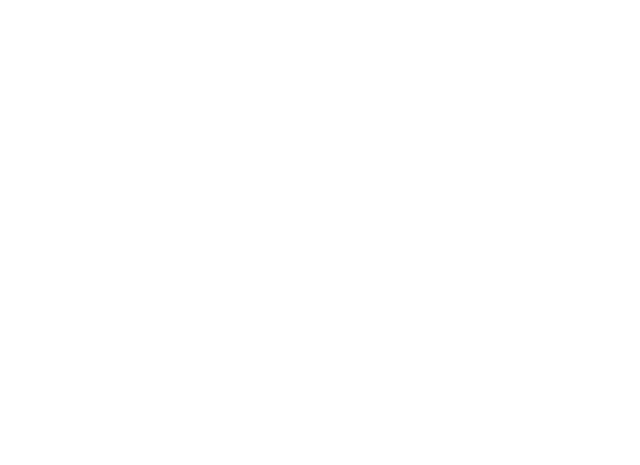
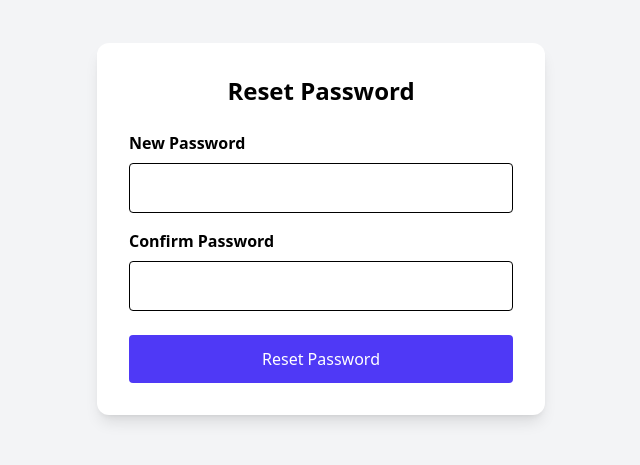
Before and after one commit to Kevin0belnas/fulfill1st, a React (Vite) app: page /reset-password/1 in a window 1280 px wide. Before the commit this address had no page. Shown: the part 179-644 px from the top of the page, without its empty margins (319-959 px from the left). Built offline with nearby package versions, Linux system fonts and the light colour scheme; no server answers.

Commit message:
Remove .env and add env template

```diff
--- a/src/App.jsx
+++ b/src/App.jsx
@@ -43,6 +43,9 @@ import AuthorMedia from './pages/AuthorMedia';
 import AuthorsBooksManagement from './pages/AuthorsBooksManagement';
 import ManageTradPub from './pages/ManageTradPub';
 import TradePub from './pages/TradePub';
+
+import ResetPassword from './pages/ResetPassword';
+import ForgotPassword from './pages/ForgotPassword';
 
 // Global style to hide scrollbar but keep scrolling
 const GlobalStyle = createGlobalStyle`
@@ -176,6 +179,10 @@ export default function App() {
             <Route path="/reset" element={<Reset />} />
             <Route path="/create-account" element={<CreateAccount />} />
             <Route path="/company/login" element={<CompanyLogin />} />
+            <Route path="/forgot-password" element={<ForgotPassword />} />
+            <Route path="/reset-password/:token" element={<ResetPassword />} />
+
+
           </Route>
         </Routes>
       </Router>
--- /dev/null
+++ b/src/pages/ForgotPassword.jsx
@@ -0,0 +1,115 @@
+import React, { useState } from 'react';
+
+// Environment-aware configuration
+const ENV_CONFIG = {
+    development: {
+        apiBaseUrl:
+            import.meta.env.VITE_API_BASE_URL ||
+            'http://localhost:3000/api',
+    },
+    production: {
+        apiBaseUrl:
+            import.meta.env.VITE_API_BASE_URL ||
+            'https://api.fulfill1st.com/api',
+    }
+};
+
+const currentEnv = import.meta.env.MODE || 'development';
+const config = ENV_CONFIG[currentEnv];
+
+const ForgotPassword = () => {
+    const [email, setEmail] = useState('');
+    const [message, setMessage] = useState('');
+    const [error, setError] = useState('');
+    const [loading, setLoading] = useState(false);
+
+    const handleSubmit = async (e) => {
+        e.preventDefault();
+
+        setMessage('');
+        setError('');
+        setLoading(true);
+
+        try {
+            const response = await fetch(
+                `${config.apiBaseUrl}/auth/forgot-password`,
+                {
+                    method: 'POST',
+                    headers: {
+                        'Content-Type': 'application/json'
+                    },
+                    credentials: 'include',
+                    body: JSON.stringify({ email })
+                }
+            );
+
+            const data = await response.json();
+
+            if (!response.ok) {
+                throw new Error(
+                    data.error || 'Failed to send reset link'
+                );
+            }
+
+            setMessage(
+                data.message ||
+                'Reset link sent successfully'
+            );
+
+        } catch (err) {
+            console.error(err);
+
+            setError(
+                err.message ||
+                'Something went wrong'
+            );
+        } finally {
+            setLoading(false);
+        }
+    };
+
+    return (
+        <div className="min-h-screen flex items-center justify-center bg-gray-100 p-4">
+            <div className="bg-white shadow-xl rounded-2xl p-8 w-full max-w-md">
+                <h2 className="text-2xl font-bold text-center mb-6">
+                    Forgot Password
+                </h2>
+
+                {message && (
+                    <div className="bg-green-100 text-green-700 p-3 rounded mb-4">
+                        {message}
+                    </div>
+                )}
+
+                {error && (
+                    <div className="bg-red-100 text-red-700 p-3 rounded mb-4">
+                        {error}
+                    </div>
+                )}
+
+                <form onSubmit={handleSubmit}>
+                    <input
+                        type="email"
+                        placeholder="Enter your email"
+                        required
+                        value={email}
+                        onChange={(e) => setEmail(e.target.value)}
+                        className="w-full border border-gray-300 rounded-lg p-3 mb-4"
+                    />
+
+                    <button
+                        type="submit"
+                        disabled={loading}
+                        className="w-full bg-indigo-600 hover:bg-indigo-700 text-white font-semibold py-3 rounded-lg"
+                    >
+                        {loading
+                            ? 'Sending...'
+                            : 'Send Reset Link'}
+                    </button>
+                </form>
+            </div>
+        </div>
+    );
+};
+
+export default ForgotPassword;
--- /dev/null
+++ b/src/pages/ResetPassword.jsx
@@ -0,0 +1,137 @@
+import React, { useState } from 'react';
+import { useParams, useNavigate } from 'react-router-dom';
+
+// Environment-aware configuration
+const ENV_CONFIG = {
+    development: {
+        apiBaseUrl:
+            import.meta.env.VITE_API_BASE_URL ||
+            'http://localhost:3000/api',
+    },
+    production: {
+        apiBaseUrl:
+            import.meta.env.VITE_API_BASE_URL ||
+            'https://api.fulfill1st.com/api',
+    }
+};
+
+const currentEnv = import.meta.env.MODE || 'development';
+const config = ENV_CONFIG[currentEnv];
+
+const ResetPassword = () => {
+    const { token } = useParams();
+    const navigate = useNavigate();
+
+    const [password, setPassword] = useState('');
+    const [confirmPassword, setConfirmPassword] = useState('');
+    const [message, setMessage] = useState('');
+    const [error, setError] = useState('');
+    const [loading, setLoading] = useState(false);
+
+    const handleSubmit = async (e) => {
+        e.preventDefault();
+
+        setError('');
+        setMessage('');
+
+        if (password !== confirmPassword) {
+            setError('Passwords do not match');
+            return;
+        }
+
+        setLoading(true);
+
+        try {
+            const response = await fetch(
+                `${config.apiBaseUrl}/auth/reset-password/${token}`,
+                {
+                    method: 'POST',
+                    headers: {
+                        'Content-Type': 'application/json'
+                    },
+                    body: JSON.stringify({ password })
+                }
+            );
+
+            const data = await response.json();
+
+            if (!response.ok) {
+                throw new Error(data.error || 'Failed to reset password');
+            }
+
+            setMessage('Password reset successful! Redirecting...');
+
+            setTimeout(() => {
+                navigate('/');
+            }, 2000);
+
+        } catch (err) {
+            console.error(err);
+            setError(err.message || 'Something went wrong');
+        } finally {
+            setLoading(false);
+        }
+    };
+
+    return (
+        <div className="min-h-screen flex items-center justify-center bg-gray-100 p-4">
+            <div className="bg-white p-8 rounded-xl shadow-lg w-full max-w-md">
+                <h2 className="text-2xl font-bold mb-6 text-center">
+                    Reset Password
+                </h2>
+
+                {error && (
+                    <div className="bg-red-100 text-red-700 p-3 rounded mb-4">
+                        {error}
+                    </div>
+                )}
+
+                {message && (
+                    <div className="bg-green-100 text-green-700 p-3 rounded mb-4">
+                        {message}
+                    </div>
+                )}
+
+                <form onSubmit={handleSubmit}>
+                    <div className="mb-4">
+                        <label className="block mb-2 font-semibold">
+                            New Password
+                        </label>
+
+                        <input
+                            type="password"
+                            value={password}
+                            onChange={(e) => setPassword(e.target.value)}
+                            required
+                            className="w-full border p-3 rounded"
+                        />
+                    </div>
+
+                    <div className="mb-6">
+                        <label className="block mb-2 font-semibold">
+                            Confirm Password
+                        </label>
+
+                        <input
+                            type="password"
+                            value={confirmPassword}
+                            onChange={(e) => setConfirmPassword(e.target.value)}
+                            required
+                            className="w-full border p-3 rounded"
+                        />
+                    </div>
+
+                    <button
+                        type="submit"
+                        disabled={loading}
+                        className="w-full bg-indigo-600 text-white py-3 rounded hover:bg-indigo-700"
+                    >
+                        {loading ? 'Resetting...' : 'Reset Password'}
+                    </button>
+                </form>
+            </div>
+        </div>
+    );
+};
+
+export default ResetPassword;
```
Also changed, not shown: 2 other files (tests, documents, lock files or other folders).
